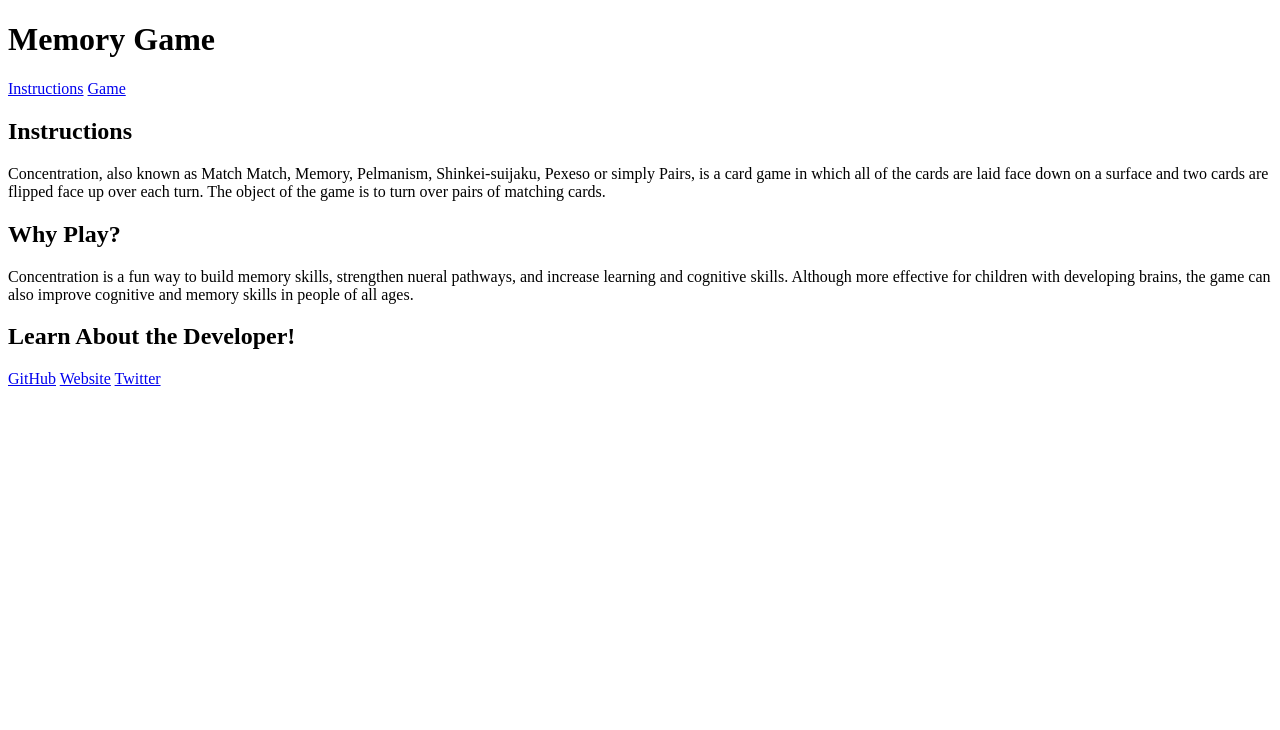
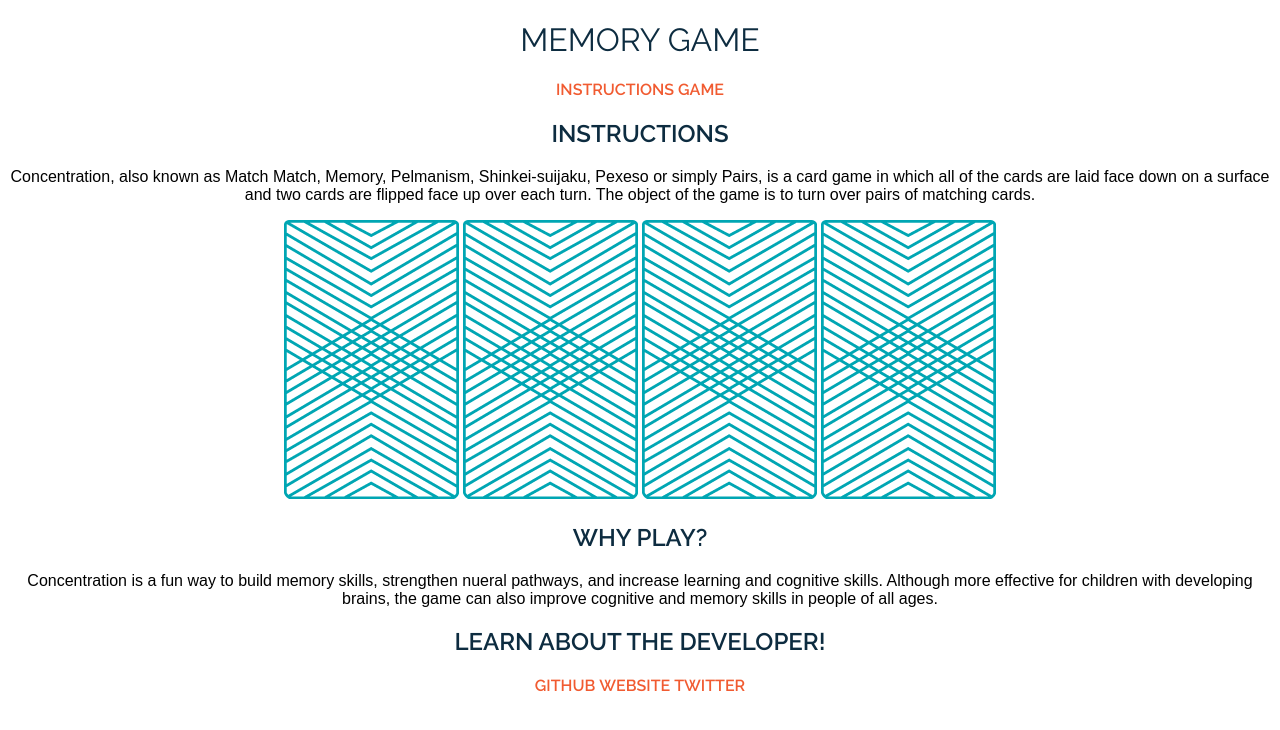
Before and after one commit to jordinkolman/wdi-fundamentals-memorygame, a plain HTML site: page memory_game/index.html in a window 1280 px wide. Drawn offline with Linux system fonts and the light colour scheme; a web font is replaced by a local one.

Commit message:
Added basic css and image styling

```diff
--- /dev/null
+++ b/memory_game/css/style.css
@@ -0,0 +1,37 @@
+body {
+	text-align: center;
+	text-decoration: none;
+}
+
+h1 {
+	font-family: "Raleway", sans-serif;
+	font-weight: 400;
+	text-transform: uppercase;
+	color: #0D2C40;
+	font-size: 45;
+	letter-spacing: 1;
+}
+
+h2 {
+	text-transform: uppercase;
+	font-family: "Raleway", sans-serif;
+	color: #0D2C40;
+	font-weight: 600;
+	letter-spacing: 1;
+	font-size: 20;
+}
+
+p {
+	font-family: "Droid Serif", sans-serif;
+	font-size: 18;
+}
+
+a {
+	text-decoration: none;
+	text-transform: uppercase;
+	font-family: 'Raleway', sans-serif;
+	color: #F15B31;
+	letter-spacing: 1;
+	font-weight: 600;
+	font-size: 18;
+}
--- a/memory_game/index.html
+++ b/memory_game/index.html
@@ -3,6 +3,8 @@
 	<head>
 		<meta charset="UTF-8">
 		<title>Memory Card Game</title>
+		<link rel="stylesheet" href="https://fonts.googleapis.com/css?family=Droid+Serif|Raleway:400,500,600,700">
+		<link rel="stylesheet" type="text/css" href="css/style.css">
 	</head>
 	<body>
 		<h1>Memory Game</h1>
@@ -10,6 +12,12 @@
 		<a href="#">Game</a>
 		<h2>Instructions</h2>
 		<p>Concentration, also known as Match Match, Memory, Pelmanism, Shinkei-suijaku, Pexeso or simply Pairs, is a card game in which all of the cards are laid face down on a surface and two cards are flipped face up over each turn. The object of the game is to turn over pairs of matching cards.</p>
+		<div>
+			<img src="images/back.png" alt="Queen of Diamonds">
+			<img src="images/back.png" alt="Queen of Hearts">
+			<img src="images/back.png" alt="King of Diamonds">
+			<img src="images/back.png" alt="King of Hearts">
+		</div>
 		<h2>Why Play?</h2>
 		<p>Concentration is a fun way to build memory skills, strengthen nueral pathways, and increase learning and cognitive skills. Although more effective for children with developing brains, the game can also improve cognitive and memory skills in people of all ages.</p>
 		<h2>Learn About the Developer!</h2>
```
Also changed, not shown: memory_game/images/back.png (added), memory_game/images/king-of-diamonds.png (added), memory_game/images/king-of-hearts.png (added), memory_game/images/queen-of-diamonds.png (added), memory_game/images/queen-of-hearts.png (added).
